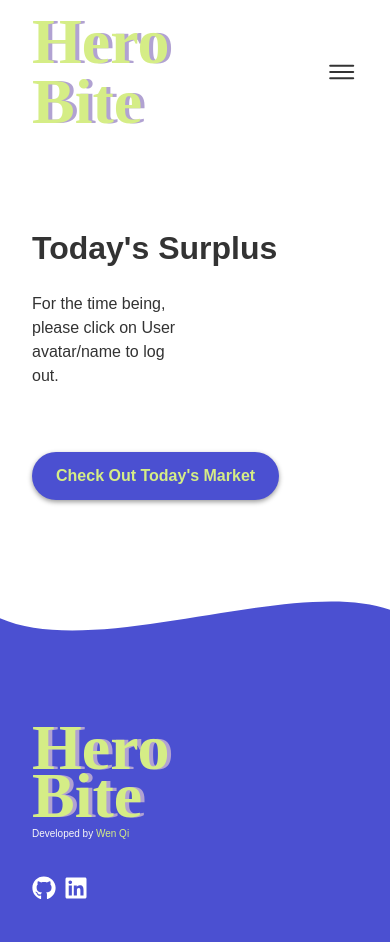
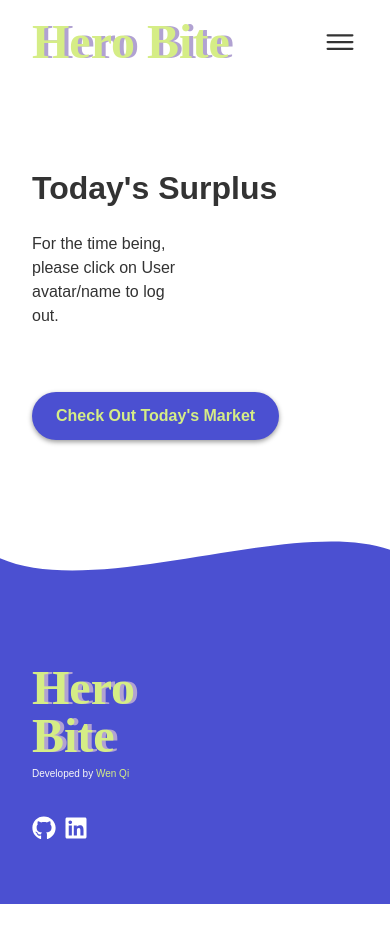
Before and after one commit to shaan98kho/herobite, a Next.js app: page / in a window 390 px wide. Shown: the top 942 px of the page. After the commit the page ends 904 px from the top, so only its background shows below. Built offline with nearby package versions, Linux system fonts and the light colour scheme; no server answers; a web font is replaced by a local one.

Commit message:
feat(ui & store): mobile logo fix, responsive grid enhancement, add cart slice scaffold
- fixed logo size for better mobile display

- improved market card grid layout for smaller screens

- added cart slice and hooked it into useStore (functions pending)

```diff
--- a/src/app/globals.css
+++ b/src/app/globals.css
@@ -65,6 +65,9 @@ a:not(svg) {
   background: var(--white);
   padding: 12px 32px;
   font-size: 18px;
+  max-width: 1440px;
+  width: 100%;
+  margin: 0 auto;
 }
 
 .navbar > a:not(.logo),
@@ -105,7 +108,7 @@ a:not(svg) {
   color: var(--accent);
   font-family: 'Sedgwick Ave Display', cursive;
   text-shadow: 4px 0 var(--secondary);
-  font-size: 64px;
+  font-size: 48px;
   font-weight: 700;
   width: fit-content;
 }
@@ -131,8 +134,20 @@ footer {
   }
 }
 
+.footer-wrap {
+  max-width: 1440px;
+  width: 100%;
+  margin: 0 auto;
+}
+
 .footer-groove > svg > path {
   fill: var(--primary);
+}
+
+main {
+  max-width: 1440px;
+  width: 100%;
+  margin: 0 auto;
 }
 
 .form {
@@ -194,7 +209,7 @@ footer {
 
 .field-wrap > input::placeholder,
 .field-wrap > select {
-  color: var(--black);
+  color: var(--darkGray);
 }
 
 .field-wrap > select option {
@@ -230,10 +245,14 @@ footer {
   border-radius: 24px;
   background: var(--lightGray);
   box-shadow: 0 2px 5px rgba(0,0,0,0.4);
-  display: block;
   font-weight: bold;
   transition: background-color 0.2s ease-in-out, color 0.2s ease-in-out;
   cursor: pointer;
+
+  >svg {
+    width: 24px;
+    height: 100%;
+  }
 }
 
 .btn-alt {
@@ -541,12 +560,16 @@ footer {
 }
 
 @media only screen and (min-width: 910px) {
+  .logo {
+    font-size: 64px;
+  }
+
   .market-bottom {
     flex-direction: row;
   }
 
   .card-wrap {
-    width: 70%;
+    width: calc(100% - 250px);
   }
 
   .card {
@@ -592,6 +615,7 @@ footer {
   }
 
   .filter-panel {
-    width: 30%;
+    max-width: 250px;
+    width: 100%;
   }
 }
--- a/src/app/layout.tsx
+++ b/src/app/layout.tsx
@@ -14,7 +14,9 @@ export default function RootLayout({
       <body>
         <div className="flex flex-col min-h-screen w-full">
           <ReactQueryProvider>
-            <NavBar />
+            <header>
+              <NavBar />
+            </header>
             <main className="pb-20">
               {children}
             </main>
--- a/src/app/market/components/ClientMarket.tsx
+++ b/src/app/market/components/ClientMarket.tsx
@@ -102,7 +102,7 @@ export default function Marketplace() {
                         </div>
                     </>
                 }
-                <div className={`card-wrap grid ${width && width<910 ? "grid-cols-2" : "grid-cols-3"} gap-[10px]`}>
+                <div className={`card-wrap grid grid-cols-2 md:grid-cols-[repeat(auto-fit,_minmax(200px,_1fr))] gap-[10px]`}>
                     {isLoading ? lazyListings() : foodListings}
                 </div>
             </div>
--- a/src/app/market/components/FoodCard.tsx
+++ b/src/app/market/components/FoodCard.tsx
@@ -6,6 +6,7 @@ import { Food } from "@/store/types"
 import useWindowSize from "@/hooks/useWindowSize"
 import { useImagePreloader } from "@/hooks/useImagePreloader"
 import { FaImages } from "react-icons/fa"
+import { IoCart } from "react-icons/io5"
 import { FiLoader } from "react-icons/fi"
 
 export default function FoodCard({
@@ -17,6 +18,10 @@ export default function FoodCard({
 }: Omit<Food, "quantity" | "expiryDate" | "createdAt">) {
     const { width } = useWindowSize()
     const imgStatus = useImagePreloader(imgUrl ? imgUrl : null)
+    const handleCart = (e:React.MouseEvent<HTMLButtonElement>): void => {
+        e.preventDefault()
+        console.log("click")
+    }
 
     const imgElement = imgStatus === "loading"
                                 ? <div className="card-image skeleton"></div>
@@ -37,11 +42,12 @@ export default function FoodCard({
                     <div className="card-content">
                         <p>{description}</p>
                     </div>
-                    <div className="card-metadata">
+                    <div className="card-metadata">s
                         {tags?.map(tag => <span key={tag}>{tag}</span>)}
                     </div>
                 </>
             }
+            <button className="btn gap-2" onClick={handleCart}><IoCart /><span>Add to card</span></button>
         </div>
     </>)
 }
--- a/src/components/Footer.tsx
+++ b/src/components/Footer.tsx
@@ -4,12 +4,14 @@ import { FaGithub, FaLinkedin } from "react-icons/fa"
 
 
 export default function Footer() {
-    return <footer className="flex relative items-start justify-start gap-3 mt-auto">
+    return <footer className="relative mt-auto">
         <div className="footer-groove absolute top-[-79px] left-0 w-full overflow-hidden leading-[0] rotate-180">
             <svg viewBox="0 0 1440 150" preserveAspectRatio="none" className="block w-full h-[80px]">
             <path d="M0,96 C360,160 1080,0 1440,80 L1440,0 L0,0 Z" fill="#ffffff"></path>
             </svg>
         </div>
+
+        <div className="footer-wrap flex items-start justify-start gap-3 ">
 
                 <div className="flex-1">
                     <Link href="/" className="logo block leading-[48px]">Hero Bite</Link>
@@ -26,7 +28,7 @@ export default function Footer() {
                     </div>
                 </div>
                 <div className="flex-1"></div>
-        <div className="flex-1"></div>
+        </div>
 
     </footer>
 }
--- /dev/null
+++ b/src/store/cart/cartSlice.ts
@@ -0,0 +1,30 @@
+import { StateCreator } from "zustand"
+import { CartItem } from "../types"
+
+export type CartSlice = {
+    cart: CartItem | null,
+    loading: boolean,
+    error: string | null,
+    success: boolean,
+
+    addToCart: (id: string) => void,
+    removeItemFromCart: (id: string) => void,
+    clearExpired: (id: string) => void
+}
+
+export const createCartSlice: StateCreator<CartSlice> = (set) => ({
+    cart: null,
+    loading: false,
+    error: null,
+    success: false,
+
+    addToCart: (id: string) => {
+
+    },
+    removeItemFromCart: (id:string) => {
+
+    },
+    clearExpired: (id: string) => {
+
+    }
+})
--- a/src/store/useStore.ts
+++ b/src/store/useStore.ts
@@ -3,11 +3,13 @@ import { persist } from 'zustand/middleware'
 import { createAuthSlice } from './auth/authSlice'
 import { createCustomerSlice } from './customer/customerSlice'
 import { createRestaurantSlice } from './restaurant/restaurantSlice'
+import { createCartSlice } from './cart/cartSlice'
 
 export type MyState =
   ReturnType<typeof createAuthSlice> &
   ReturnType<typeof createCustomerSlice> &
-  ReturnType<typeof createRestaurantSlice>
+  ReturnType<typeof createRestaurantSlice> &
+  ReturnType<typeof createCartSlice>
 
 export const useStore = create<MyState>()(
   persist(
@@ -15,6 +17,7 @@ export const useStore = create<MyState>()(
       ...createAuthSlice(set, get, api),
       ...createCustomerSlice(set, get, api),
       ...createRestaurantSlice(set, get, api),
+      ...createCartSlice(set, get, api),
     }),
     {
       name: 'herobite-storage',
@@ -22,6 +25,7 @@ export const useStore = create<MyState>()(
         user: state.user,
         customer: state.customer,
         restaurant: state.restaurant,
+        cart: state.cart
       }),
     }
   )
```
Also changed, not shown: src/store/types.ts (+8 -0 lines). Lines whose indentation alone changed are shown as unchanged.
